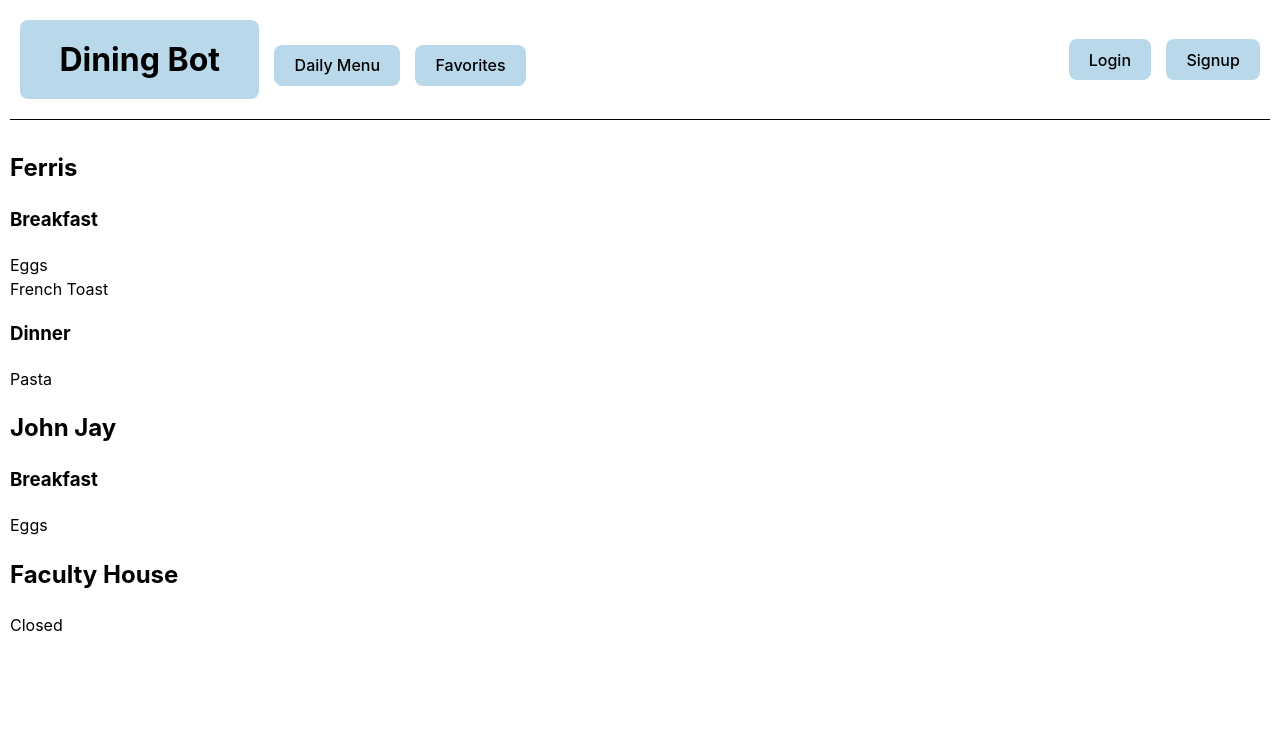
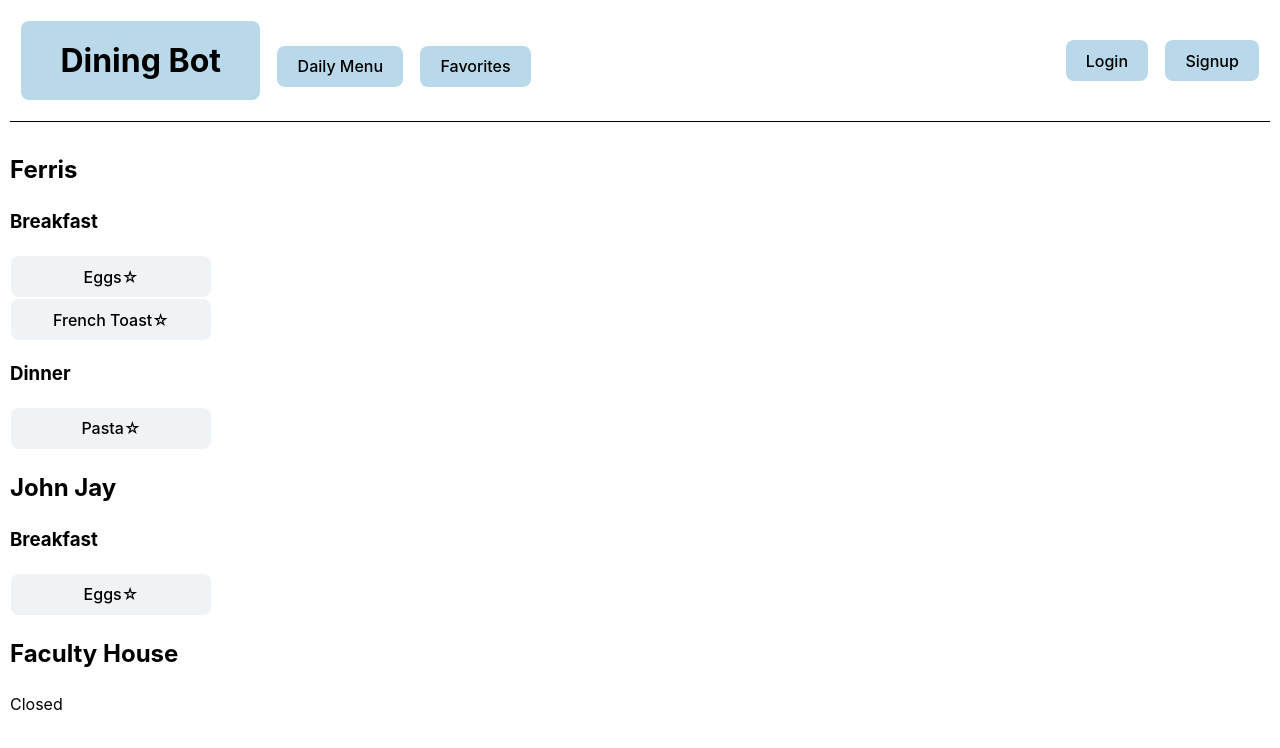
Before and after one commit to kd993595/cloud-team-UI, a React (Vite) app: page /menu in a window 1280 px wide. Shown: the top 748 px of the page. Built offline with nearby package versions, Linux system fonts and the light colour scheme.

Commit message:
Add way to favorite items-> changed CSS
TBA: connection with the Preference API

```diff
--- a/src/components/DiningHall.tsx
+++ b/src/components/DiningHall.tsx
@@ -1,8 +1,12 @@
 import {Food} from "../types/types.ts";
 import FoodCard from "./FoodCard.tsx";
-import {ReactElement} from "react";
+import {ReactElement, useState} from "react";
 
 function DiningHall({name, allFood}: {name: string; allFood: Food[]}) {
+    // Favorites is a list of all the food items that the user has favorited
+    const [favorites, setFavorites] = useState<Food[]>([]);
+
+
     const menus = new Map<string, Food[]>;
     // Sort all food into its menu bucket
     allFood.forEach((food) => {
@@ -11,9 +15,33 @@ function DiningHall({name, allFood}: {name: string; allFood: Food[]}) {
         menus.get(food.meal)!.push(food);
     })
 
+    const updateFavoriteStatus = async (food: Food, isFavorite: boolean) => {
+        // This function should send a request to the API to update the favorite status of the food
+    };
+
+    const toggleFavorite = (food: Food) => {
+        const isFavorite = favorites.includes(food);
+        setFavorites((prevFavorites) => {
+            if (isFavorite) {
+                return prevFavorites.filter(fav => fav !== food);
+            } else {
+                return [...prevFavorites, food];
+            }
+        });
+        updateFavoriteStatus(food, isFavorite);
+    };
+
     const menuComponents: ReactElement[] = [];
     menus.forEach((food, name) => {
-        menuComponents.push(<Menu name={name} foodArray={food} key={name}/>);
+        menuComponents.push(
+            <Menu
+                name={name}
+                foodArray={food}
+                key={name}
+                favorites = {favorites}
+                toggleFavorite={toggleFavorite}
+                />
+        );
     })
 
     return (
@@ -24,12 +52,27 @@ function DiningHall({name, allFood}: {name: string; allFood: Food[]}) {
     )
 }
 
-function Menu({name, foodArray}: {name: string; foodArray: Food[]}) {
+function Menu({
+        name,
+        foodArray,
+        favorites,
+        toggleFavorite,
+    }: {
+        name: string;
+        foodArray: Food[];
+        favorites: Food[];
+        toggleFavorite: (food: Food) => void;}) {
     return (
         <div>
             <h3>{name}</h3>
             {foodArray.length > 0 ?
-                foodArray.map((food) => (<FoodCard food={food} key={food.food_name}/>))
+                foodArray.map((food) => (
+                    <FoodCard
+                        food={food}
+                        key={food.food_name}
+                        isFavorite={favorites.includes(food)}
+                        toggleFavorite={toggleFavorite}
+                    />))
                 : "Closed"
             }
         </div>
--- a/src/components/FoodCard.tsx
+++ b/src/components/FoodCard.tsx
@@ -1,9 +1,18 @@
 import {Food} from "../types/types.ts";
 
-function FoodCard({food}: {food: Food}) {
+function FoodCard({food, isFavorite, toggleFavorite}: {food: Food, isFavorite: boolean, toggleFavorite: (food: Food) => void}) {
     return (
         <div>
-            {food.food_name}
+            <button
+                id="menuFavButton"
+                onClick={() => toggleFavorite(food)}
+                className={isFavorite ? 'favorite' : ''}
+            >
+                <span>{food.food_name}</span>
+                <span style={{ marginLeft: 'auto' }}>
+                    {isFavorite ? "★" : "☆"}
+                </span>
+            </button>
         </div>
     )
 }
--- a/src/index.css
+++ b/src/index.css
@@ -32,15 +32,17 @@ button {
   border-radius: 8px;
   border: 1px solid transparent;
   padding: 0.6em 1.2em;
+  margin: 1px;
   font-size: 1em;
   font-weight: 500;
   font-family: inherit;
   background-color: #B9D9EB;
   cursor: pointer;
-  transition: border-color 0.25s;
+  transition: transform 0.25s ease, box-shadow 0.25s ease;
 }
 button:hover {
-  border-color: black;
+  transform: scale(1.01);
+  box-shadow: 0 4px 8px rgba(0, 0, 0, 0.2);
 }
 button:focus,
 button:focus-visible {
@@ -78,3 +80,26 @@ button:focus-visible {
 #login-signup-form > * {
   margin: 10px;
 }
+
+#menuFavButton {
+  border-radius: 8px;
+  width: 200px;
+  border: 1px solid transparent;
+  padding: 0.6em 1.2em;
+  margin: 1px;
+  font-size: 1em;
+  font-weight: 500;
+  font-family: inherit;
+  background-color:#eff3f5;
+  cursor: pointer;
+  transition: transform 0.25s ease, box-shadow 0.25s ease;
+}
+
+#menuFavButton:hover {
+  transform: scale(1.05);
+  box-shadow: 0 4px 8px rgba(0, 0, 0, 0.2);
+}
+
+#menuFavButton.favorite {
+  background-color: #B9D9EB;
+}
```
